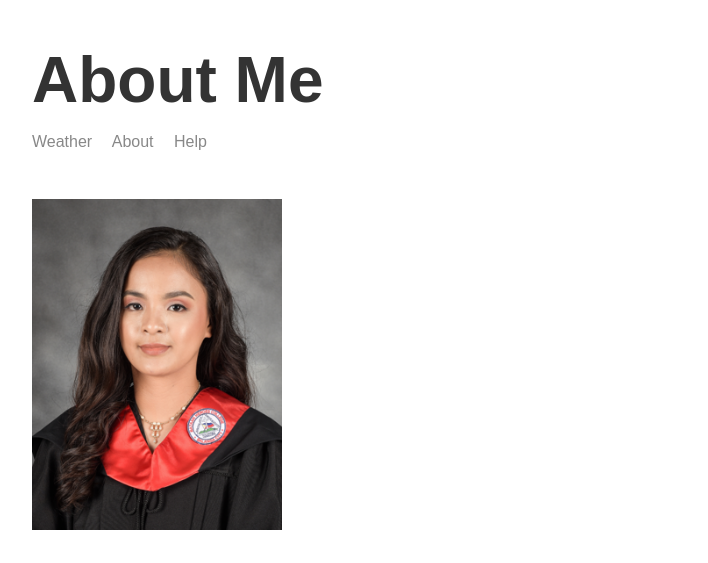
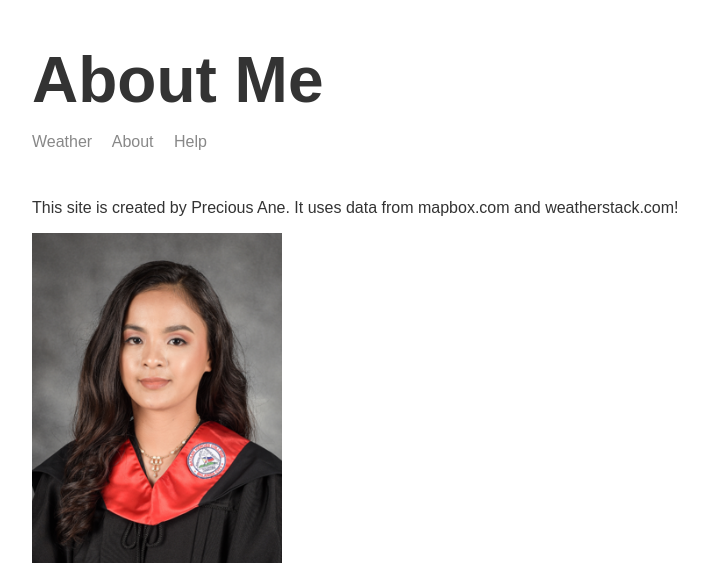
Before and after one commit to preciousane/node3-weather-website, a Node server app: page /about in a window 1280 px wide. Shown: the top 563 px of the page, without its empty margins (283-991 px from the left). Run offline with Node 20, Linux system fonts and the light colour scheme.

Commit message:
Add about text

```diff
--- a/templates/views/about.hbs
+++ b/templates/views/about.hbs
@@ -8,6 +8,7 @@
   <body>
     <div class="main-content">
       {{>header}}
+      <p>This site is created by Precious Ane. It uses data from mapbox.com and weatherstack.com!</p>
     <img class="portrait" src="/img/me.png"/>
     </div>
 
```
